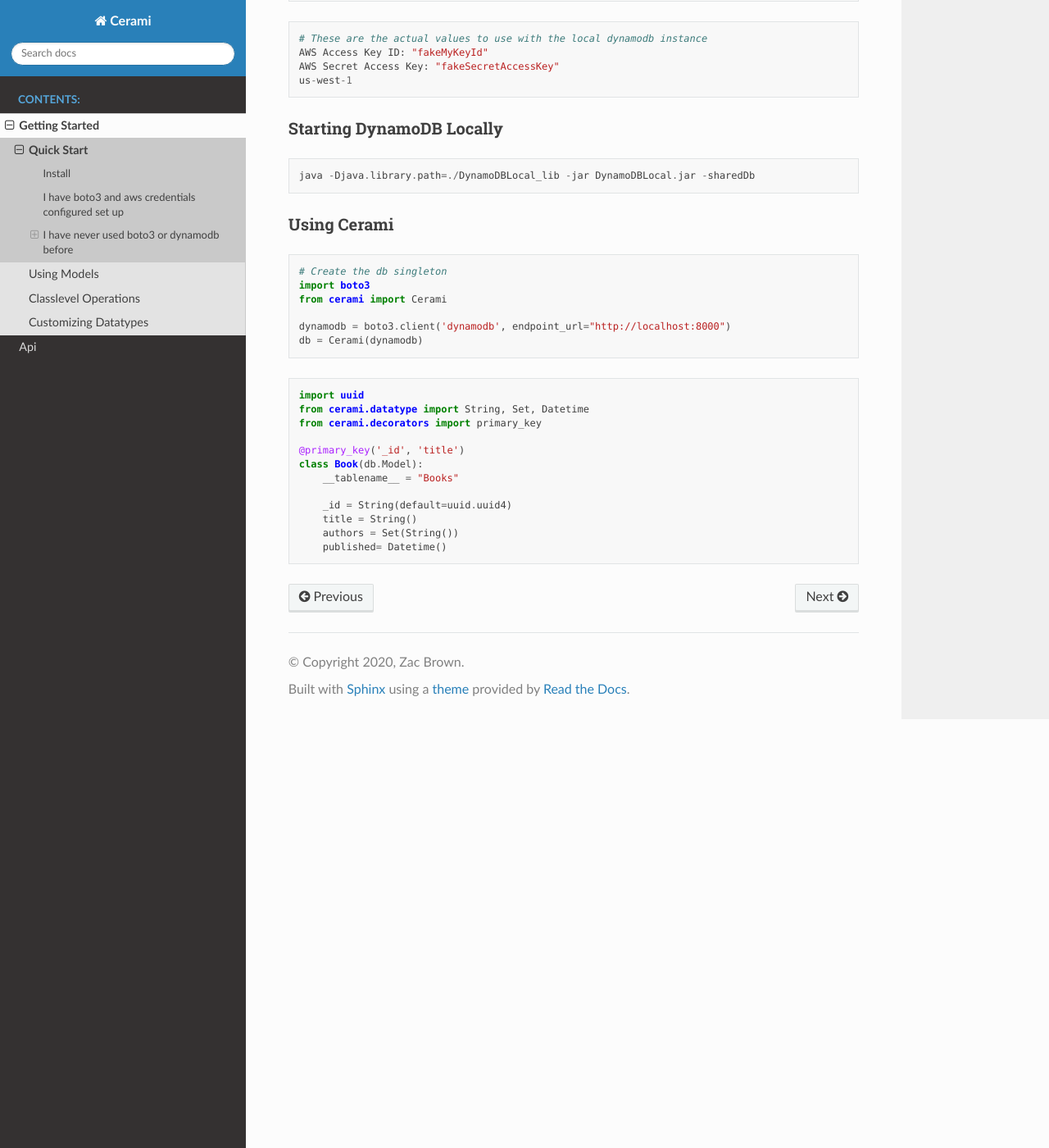
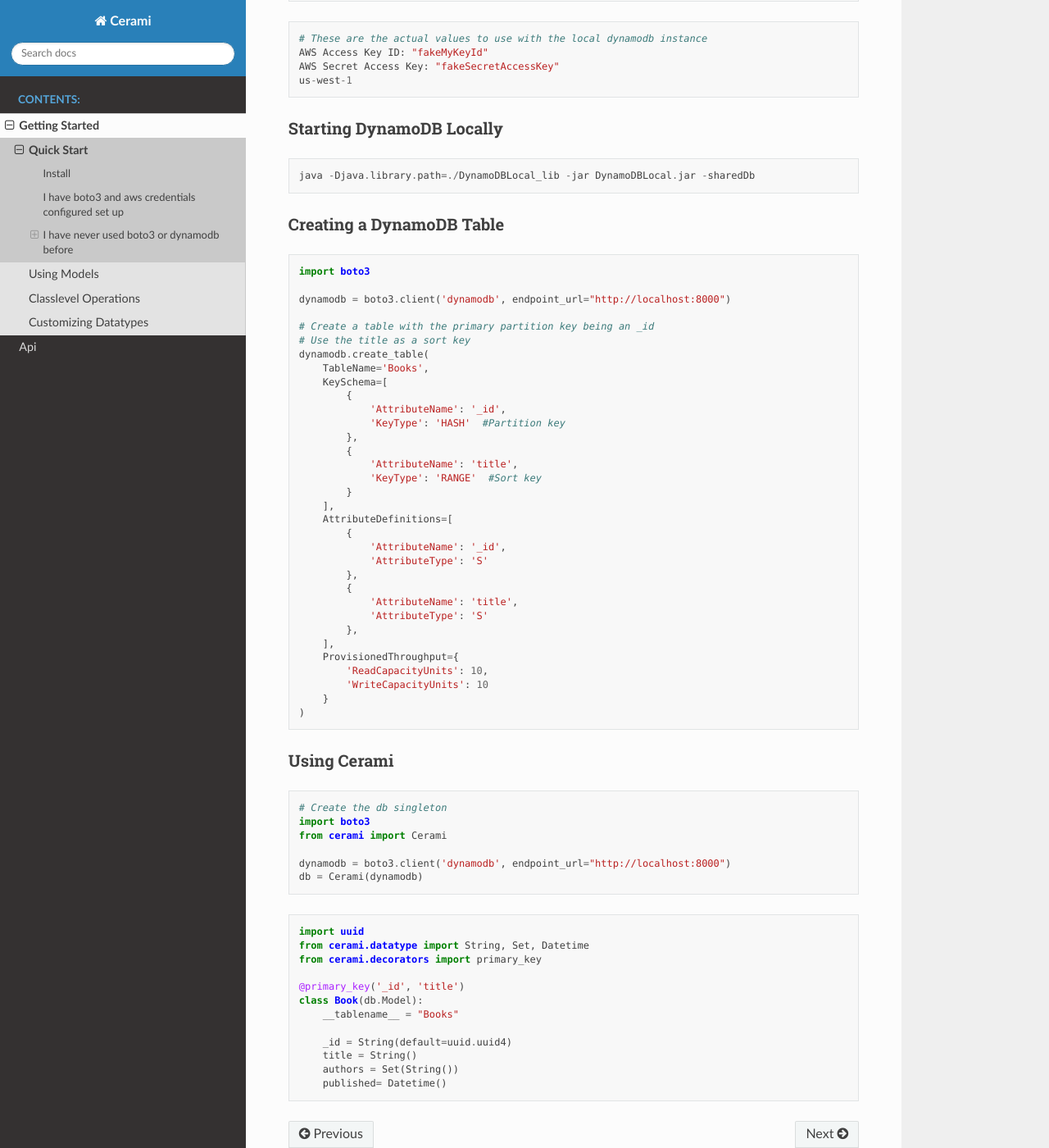
Before and after one commit to gummybuns/cerami, a Sphinx documentation site: the page built from docs/getting_started/quickstart.rst, in a window 1280 px wide and 1400 px high, scrolled down 1626 px. Shown: the whole window at 82% size. Built offline with Sphinx 7.4.7 and the Read the Docs theme 2.0.0, drawn with Linux system fonts in a browser that asks for light colours.

Commit message:
Include example to build a table

```diff
--- a/docs/getting_started/quickstart.rst
+++ b/docs/getting_started/quickstart.rst
@@ -97,6 +97,46 @@
 
     java -Djava.library.path=./DynamoDBLocal_lib -jar DynamoDBLocal.jar -sharedDb
 
+
+Creating a DynamoDB Table
+~~~~~~~~~~~~~~~~~~~~~~~~~
+.. code-block:: python
+
+    import boto3
+
+    dynamodb = boto3.client('dynamodb', endpoint_url="http://localhost:8000")
+
+    # Create a table with the primary partition key being an _id
+    # Use the title as a sort key
+    dynamodb.create_table(
+        TableName='Books',
+        KeySchema=[
+            {
+                'AttributeName': '_id',
+                'KeyType': 'HASH'  #Partition key
+            },
+            {
+                'AttributeName': 'title',
+                'KeyType': 'RANGE'  #Sort key
+            }
+        ],
+        AttributeDefinitions=[
+            {
+                'AttributeName': '_id',
+                'AttributeType': 'S'
+            },
+            {
+                'AttributeName': 'title',
+                'AttributeType': 'S'
+            },
+        ],
+        ProvisionedThroughput={
+            'ReadCapacityUnits': 10,
+            'WriteCapacityUnits': 10
+        }
+    )
+
+
 Using Cerami
 ~~~~~~~~~~~~
 .. code-block:: python
```
